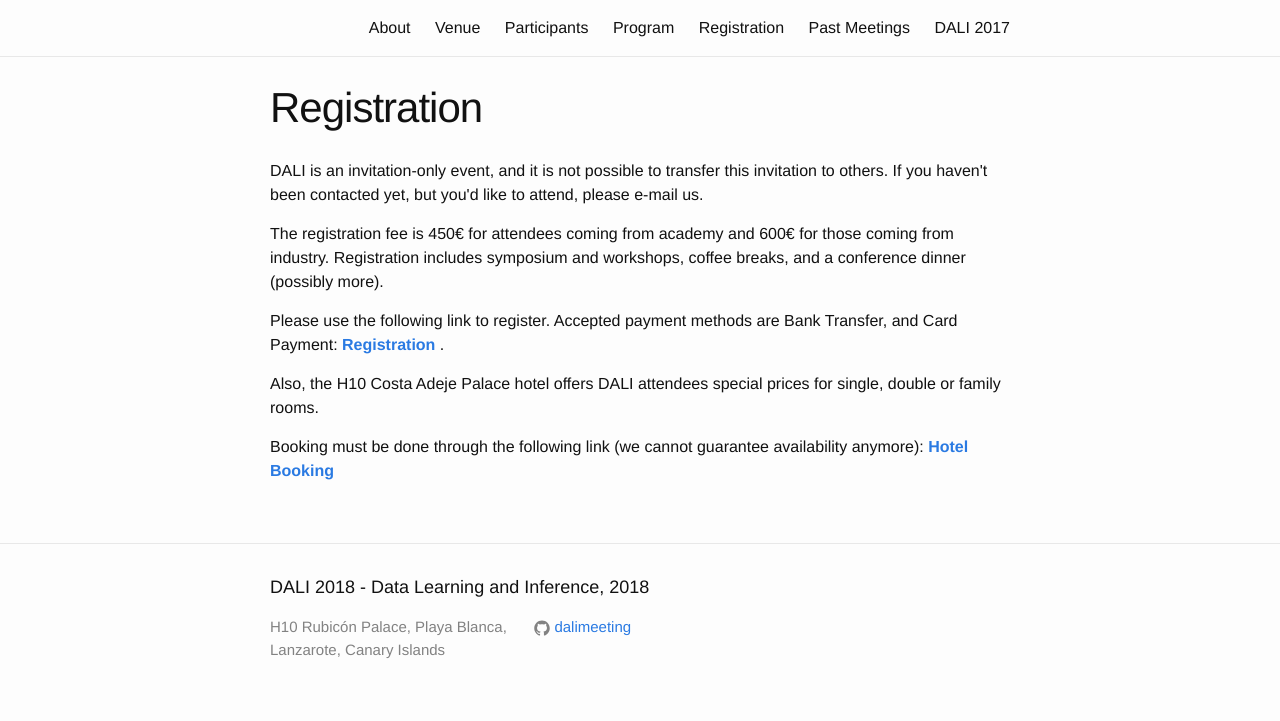
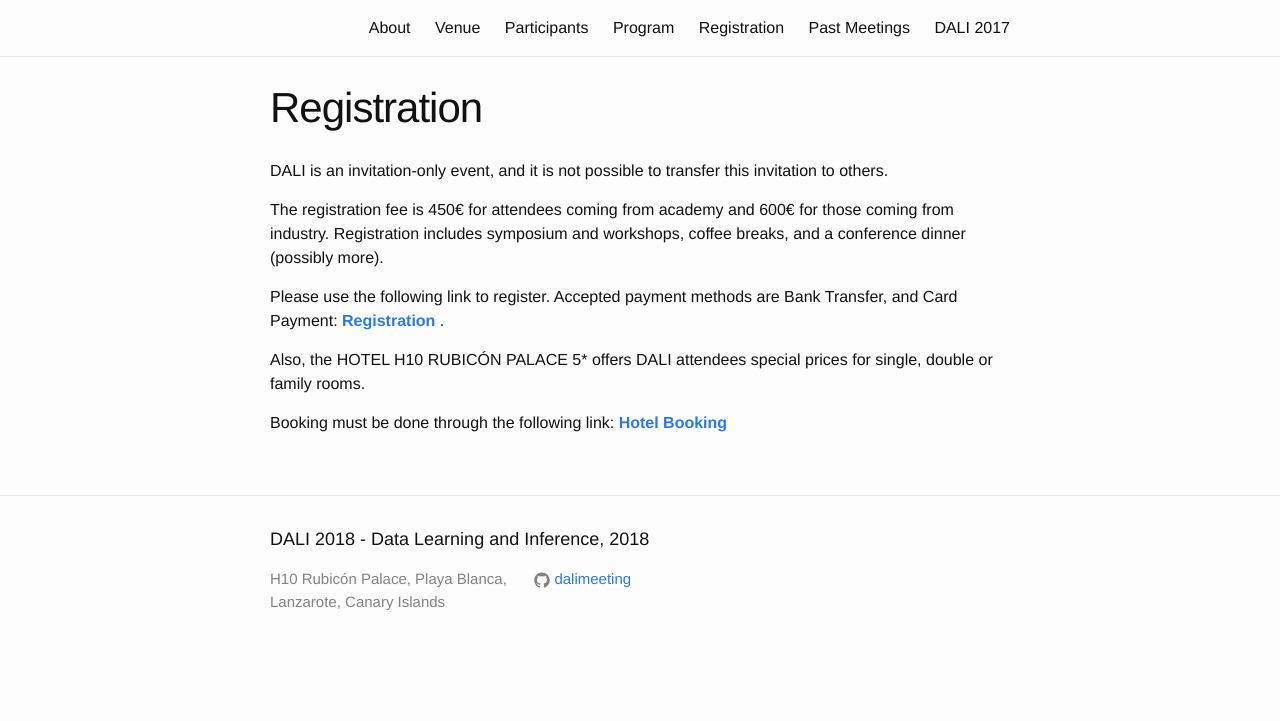
Before and after one commit to dalimeeting/dalimeeting.github.io, a Jekyll site: the page built from registration.html, in a window 1280 px wide. Shown: the part 351-1072 px from the top of the page. Built offline with Jekyll 4.4.1, drawn with Linux system fonts in a browser that asks for light colours; after the commit the page ends 1024 px from its top, so only the background shows below that.

Commit message:
Update registration.html

```diff
--- a/_layouts/registration.html
+++ b/_layouts/registration.html
@@ -3,7 +3,7 @@
 ---
 <article>
 
-  <p> DALI is an invitation-only event, and it is not possible to transfer this invitation to others. If you haven't been contacted yet, but you'd like to attend, please e-mail us.</p>
+  <p> DALI is an invitation-only event, and it is not possible to transfer this invitation to others. </p>
 
   <p></p>
 
@@ -16,10 +16,10 @@
 
   <p></p>
 
-  <p> Also, the H10 Costa Adeje Palace hotel offers DALI attendees special prices for single, double or family rooms.
+  <p> Also, the HOTEL H10 RUBICÓN PALACE 5* offers DALI attendees special prices for single, double or family rooms.
   </p>
 
- <p> Booking must be done through the following link (we cannot guarantee availability anymore):
+ <p> Booking must be done through the following link:
    <a href="http://gecoweb.gesintur.com/pub/1700010/q2/cgi.hrb?idexp=S8APD&main=alojamientos
       "> <b> Hotel Booking </b> </a> </p>
 
```
